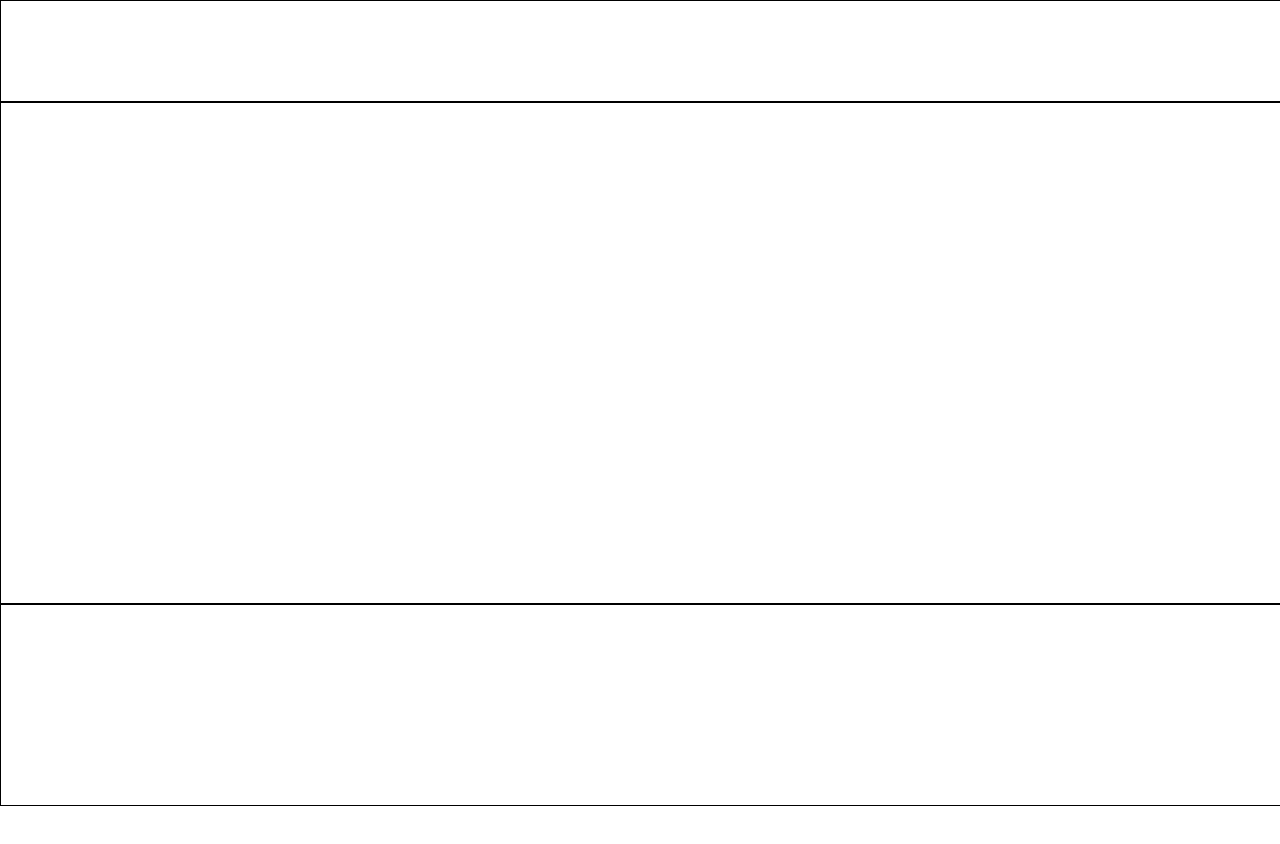
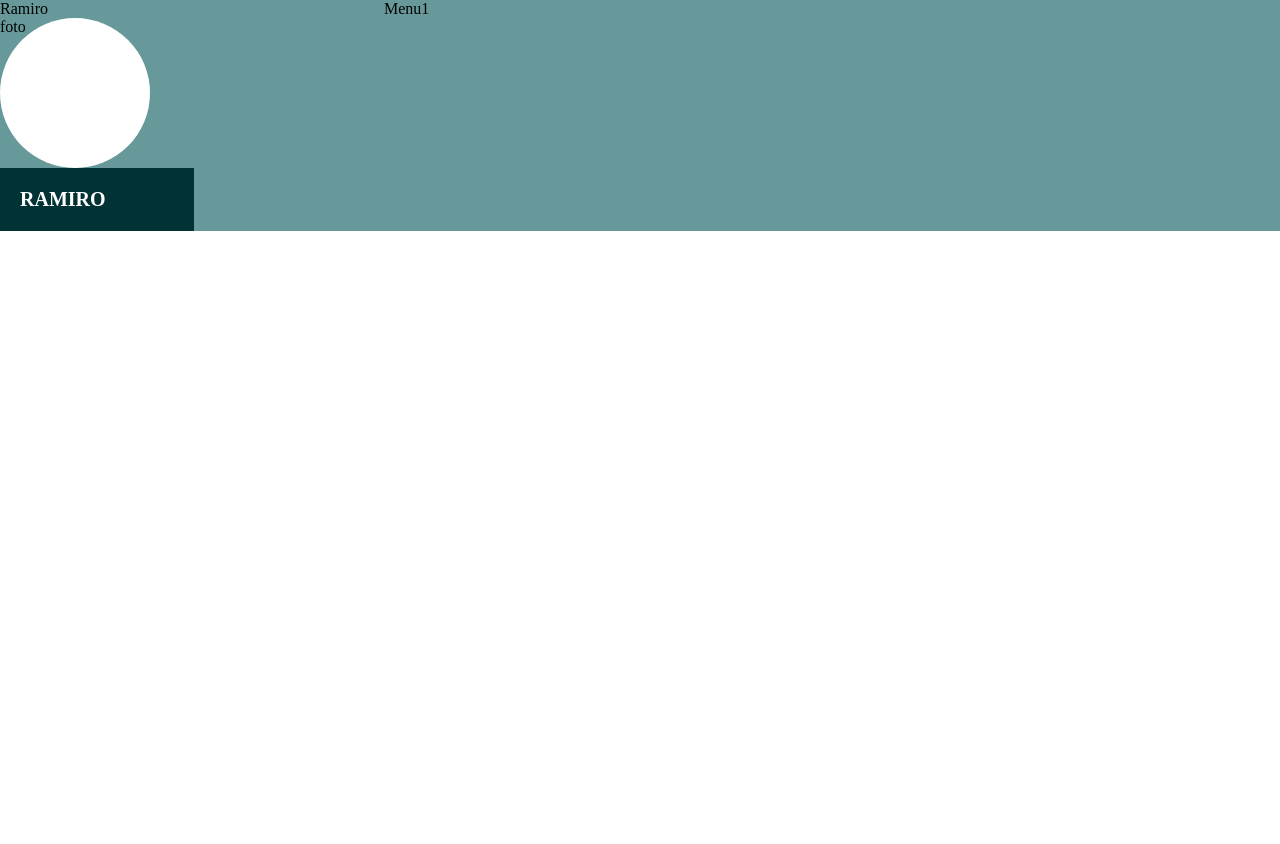
Before and after one commit to Pingugou/MiProyecto-1-2023, a plain HTML site: page index.html in a window 1280 px wide. Before the commit the page ends 806 px from the top, so only its background shows below. Drawn offline with Linux system fonts and the light colour scheme.

Commit message:
cambio en mi index

```diff
--- a/css/estilo.css
+++ b/css/estilo.css
@@ -3,13 +3,33 @@
     margin: 0;}
 #cabeceraContenido{
     width: 100%;
-    height: 100px;
-    border: 1px solid black;}
+    background-color:  #67999A;
+    display: flex;
+}
 #cuerpoContenido{
     width: 100%;
-    height: 500px;
-    border: 1px solid black;}
+    height: 500px;}
 footer{
     width: 100%;
-    height: 200px;
-    border: 1px solid black;}
+    height: 200px;}
+#cabeceraImagenNombre{
+    flex: 30%;
+}
+#CabeceraMenu{
+    flex: 70%;
+}
+#ImagenNombreRedondo{
+    width: 150px;
+    height: 150px;
+    background-color:white;
+    border-radius: 75px;
+}
+#nombreRectangulo{
+    background-color: #013334;
+    width: 40%;
+    padding: 20px;
+    color: white;
+    font-size: 20px;
+    text-transform: uppercase;
+    font-weight: bold;
+}
--- a/index.html
+++ b/index.html
@@ -8,7 +8,13 @@
 </head>
 <body>
     <!--Aqui colocamos el div del menu cabecera-->
-    <div id="cabeceraContenido"></div>
+    <div id="cabeceraContenido">
+        <div id="cabeceraImagenNombre">Ramiro
+            <div id="ImagenNombreRedondo">foto</div>
+            <div id="nombreRectangulo">Ramiro</div>
+        </div>
+        <div id="CabeceraMenu">Menu1</div>
+    </div>
     <!--Aqui colocamos el cuerpo del index-->
     <div id="cuerpoContenido"></div>
     <!--Aqui colocaremos el pie de la web-->
```
